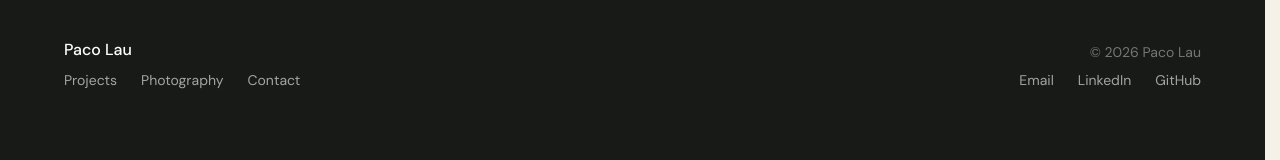
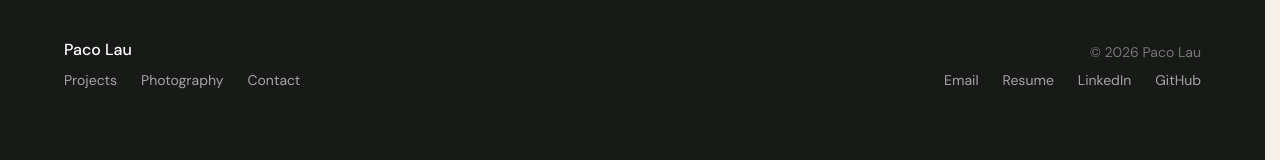
Before and after one commit to paco-lau/portfolio, a Next.js app: page /contact in a window 1280 px wide. Shown: the part 1047-1207 px from the top of the page. Built offline with nearby package versions, Linux system fonts and the light colour scheme.

Commit message:
resume to footer

```diff
--- a/app/components/Footer.tsx
+++ b/app/components/Footer.tsx
@@ -16,6 +16,7 @@ export default function Footer() {
         </div>
         <div className="flex flex-wrap gap-4 text-sm text-white/60 mt-4">
           <a href="mailto:pacolau@berkeley.edu" className="hover:text-white transition-colors">Email</a>
+          <a href="/RESUME-for-portfolio.pdf" target="_blank" rel="noopener noreferrer" className="hover:text-white transition-colors">Resume</a>
           <a href="https://www.linkedin.com/in/pacolau/" target="_blank" rel="noopener noreferrer" className="hover:text-white transition-colors">LinkedIn</a>
           <a href="https://github.com/paco-lau" target="_blank" rel="noopener noreferrer" className="hover:text-white transition-colors">GitHub</a>
         </div>
@@ -35,6 +36,7 @@ export default function Footer() {
           <span className="text-sm text-white/40">© {new Date().getFullYear()} Paco Lau</span>
           <div className="flex flex-wrap gap-6 text-sm text-white/60">
             <a href="mailto:pacolau@berkeley.edu" className="hover:text-white transition-colors">Email</a>
+            <a href="/RESUME-for-portfolio.pdf" target="_blank" rel="noopener noreferrer" className="hover:text-white transition-colors">Resume</a>
             <a href="https://www.linkedin.com/in/pacolau/" target="_blank" rel="noopener noreferrer" className="hover:text-white transition-colors">LinkedIn</a>
             <a href="https://github.com/paco-lau" target="_blank" rel="noopener noreferrer" className="hover:text-white transition-colors">GitHub</a>
           </div>
```
